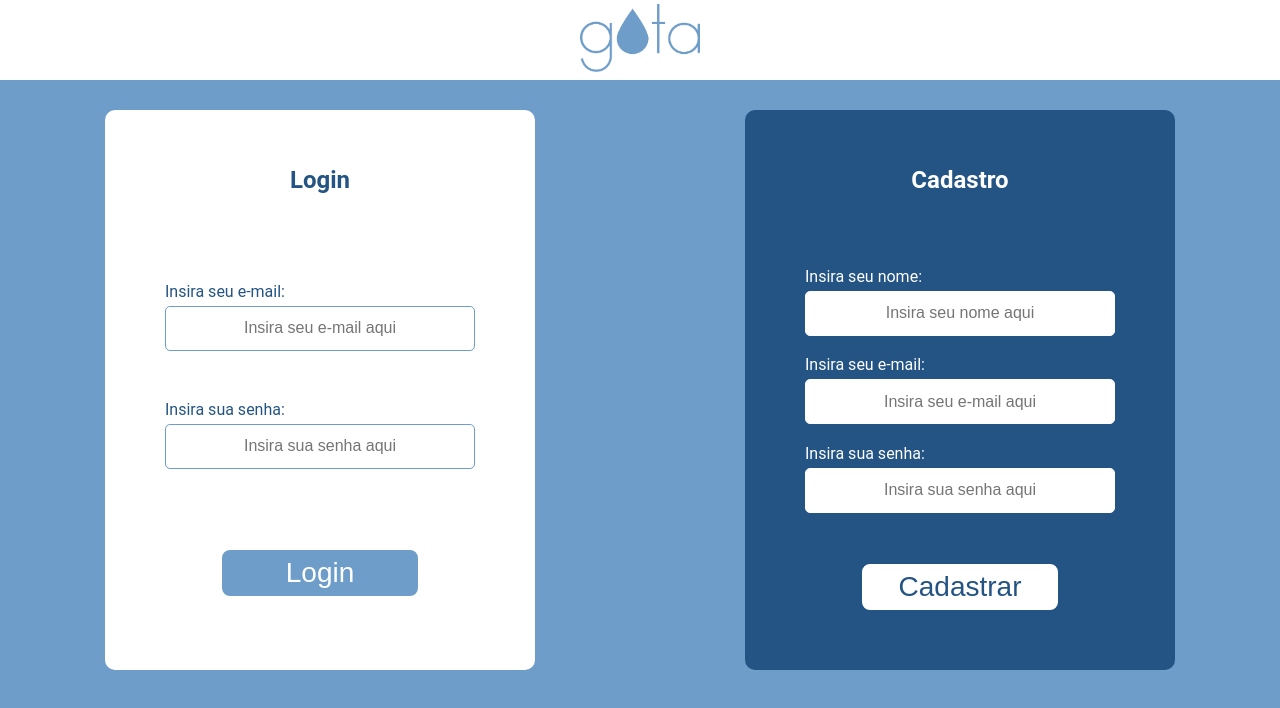
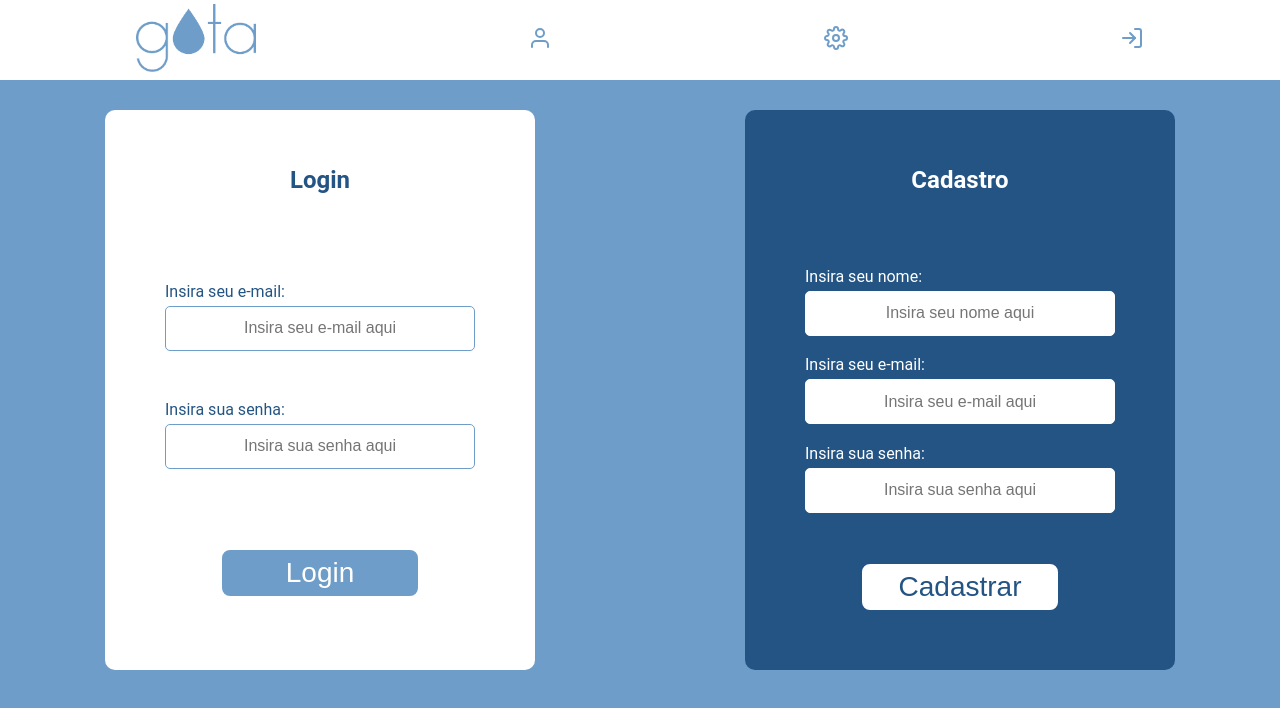
Before and after one commit to gabriel-paiva/gota, a Next.js app: page /login in a window 1280 px wide. Shown: the top 708 px of the page. Built offline with nearby package versions, Linux system fonts and the light colour scheme.

Commit message:
package.json

```diff
--- a/components/Navbar/index.js
+++ b/components/Navbar/index.js
@@ -1,5 +1,7 @@
 import Image from 'next/image';
 import Link from 'next/link';
+
+import { User, LogIn, LogOut, Settings, PlusSquare } from 'react-feather';
 
 
 import styles from '../../styles/Navbar.module.css';
@@ -12,7 +14,31 @@ export default function Navbar() {
           <Image className="clicavel" src="/gota-azul.png" alt="Logo Gota" width={120} height={68.89} />
         </a>
       </Link>
-
+      <Link href="/userpage">
+        <a>
+          <User color="#6E9DC9" size={24} />
+        </a>
+      </Link>
+      <Link href="/profile">
+        <a>
+          <Settings color="#6E9DC9" size={24} />
+        </a>
+      </Link>
+      {/* <Link href="/">
+        <a>
+          <PlusSquare color="#6E9DC9" size={24} />
+        </a>
+      </Link> */}
+      <Link href="/login">
+        <a>
+          <LogIn color="#6E9DC9" size={24} />
+        </a>
+      </Link>
+      {/* <Link href="#">
+        <a>
+          <LogOut color="#6E9DC9" size={24} />
+        </a>
+      </Link> */}
     </header>
   );
 }
```
Also changed, not shown: 1 other file (tests, documents, lock files or other folders).
